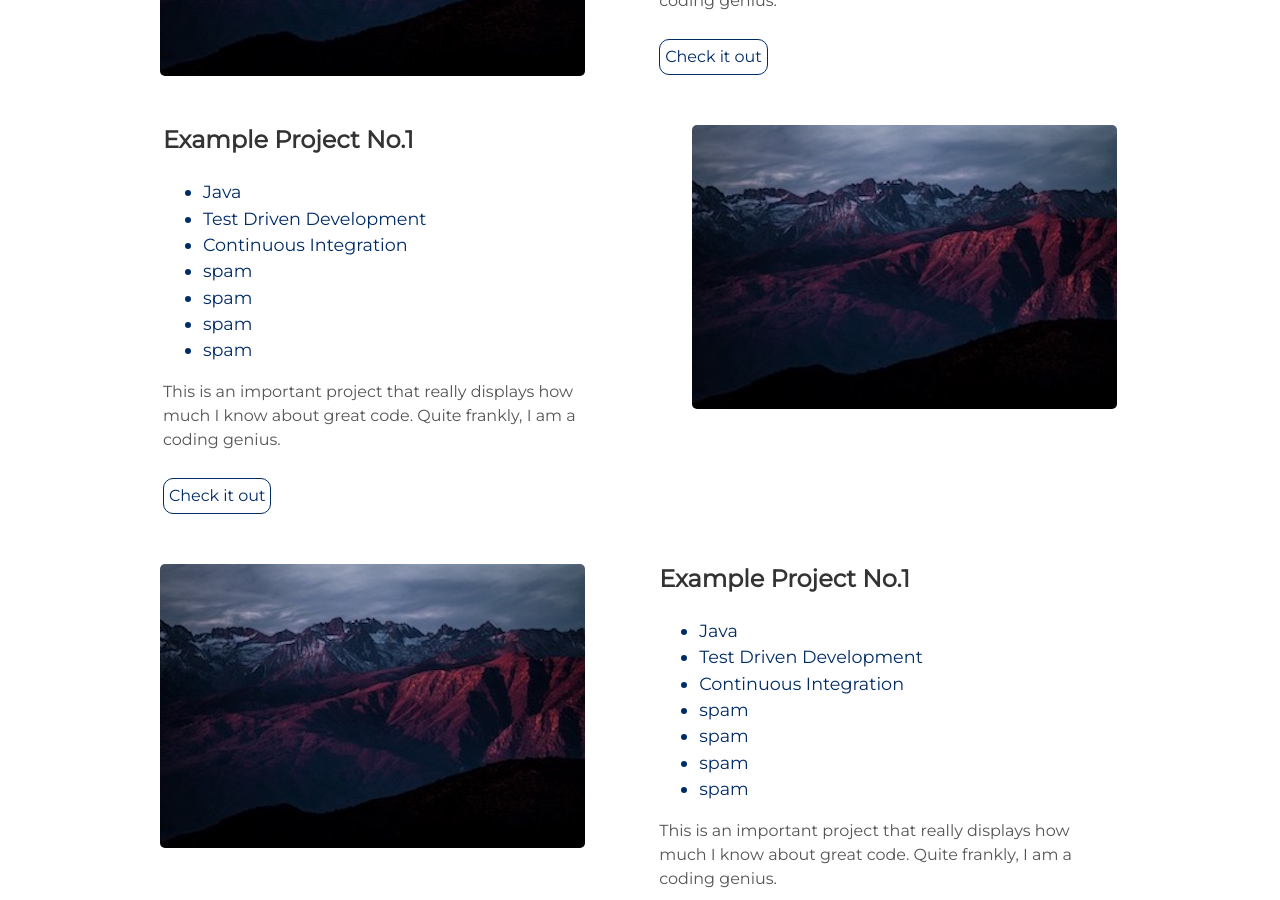
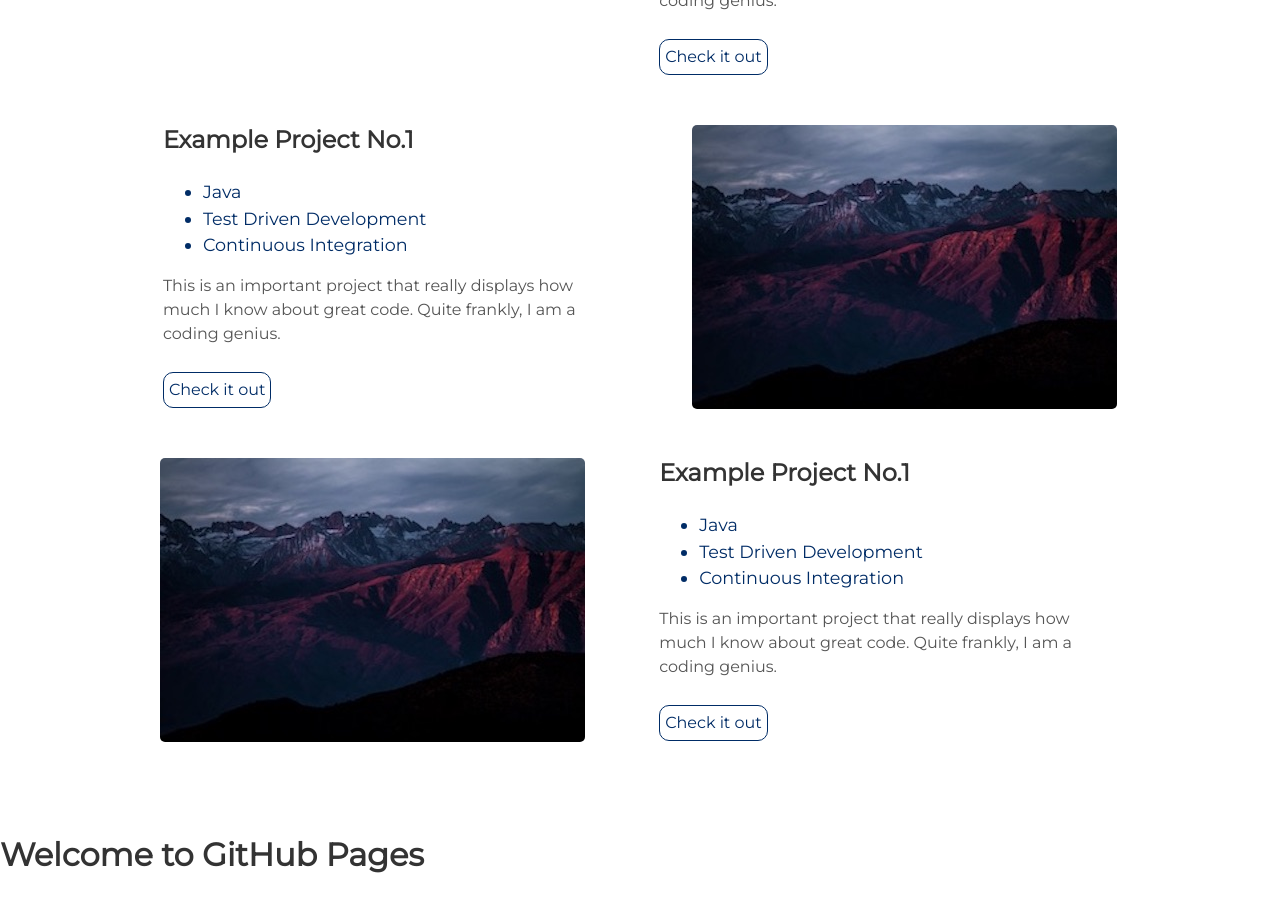
Before and after one commit to ThatRandomCoderNZ/githubPage, a Jekyll site: the page built from index.md, in a window 1280 px wide and 900 px high, scrolled down 1907 px. Built offline with Jekyll 4.4.1, drawn with Linux system fonts in a browser that asks for light colours; our own code applies the rules of GitHub Pages for plain Markdown files.

```diff
--- a/_projects/test2.md
+++ b/_projects/test2.md
@@ -1,7 +1,7 @@
 ---
 title: Example Project No.1
 description: This is an important project that really displays how much I know about great code. Quite frankly, I am a coding genius.
-skills: Java, Test Driven Development, Continuous Integration, spam, spam, spam, spam
+skills: Java, Test Driven Development, Continuous Integration
 thumbnail: assets/img/mountains.jpg
 thumbnail-alt: mountains
 ---
--- a/_projects/test3.md
+++ b/_projects/test3.md
@@ -1,7 +1,7 @@
 ---
 title: Example Project No.1
 description: This is an important project that really displays how much I know about great code. Quite frankly, I am a coding genius.
-skills: Java, Test Driven Development, Continuous Integration, spam, spam, spam, spam
+skills: Java, Test Driven Development, Continuous Integration
 thumbnail: assets/img/mountains.jpg
 thumbnail-alt: mountains
 ---
```
Also changed, not shown: _projects/test1.md (+1 -1 lines).
